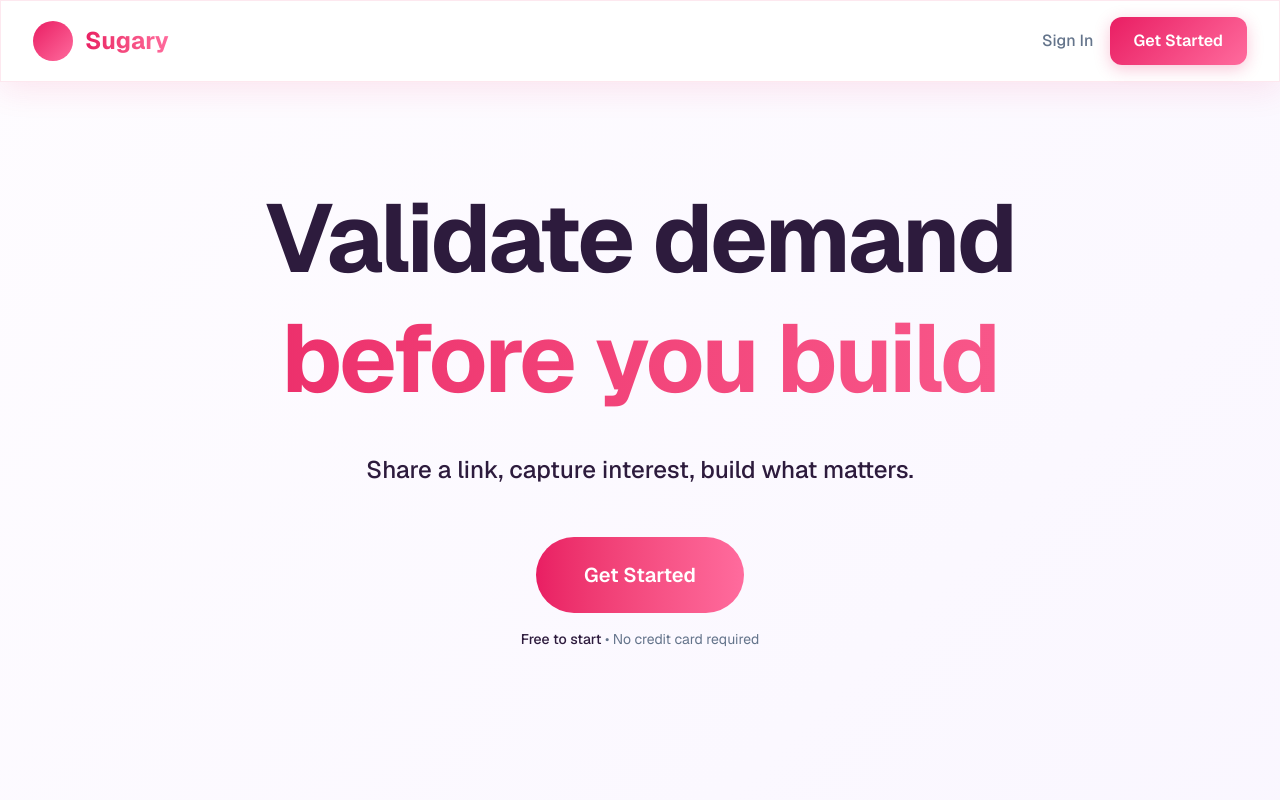
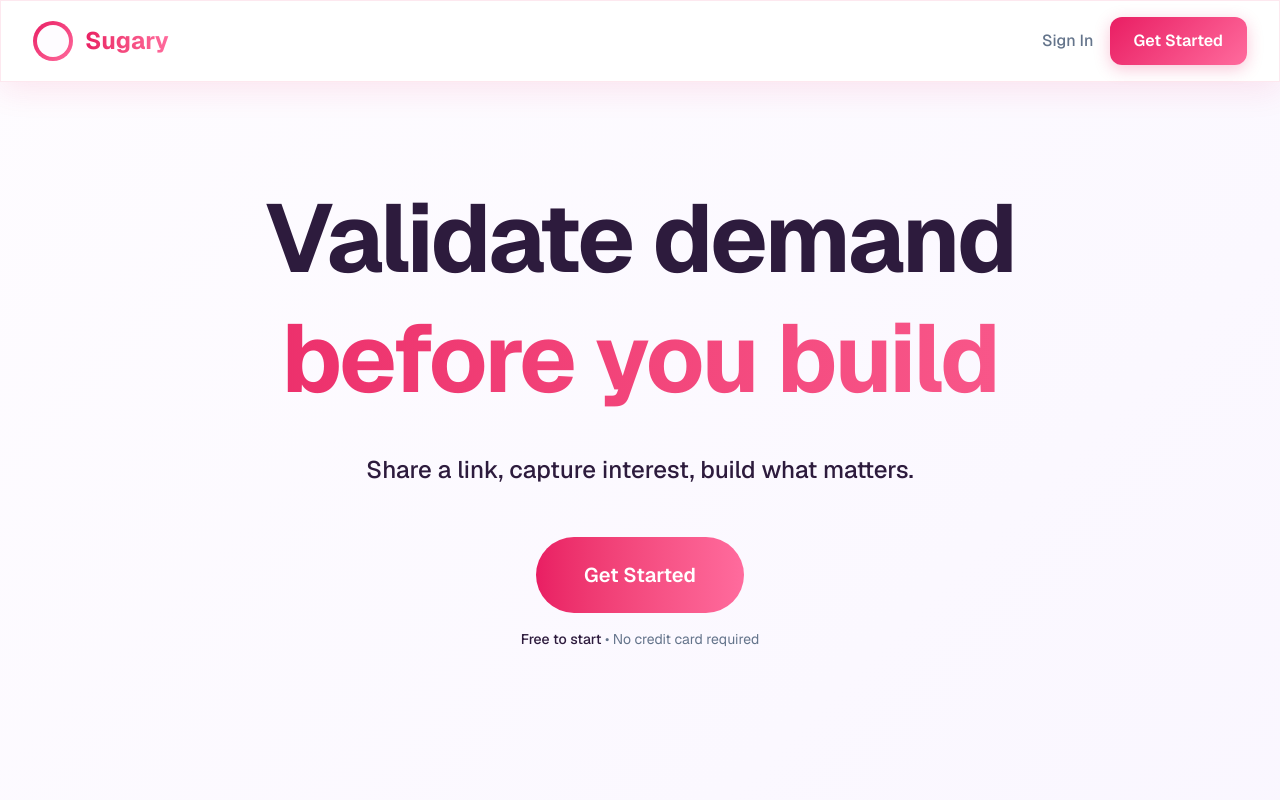
Before and after one commit to erichasinternet/sugary, a Next.js app: page / in a window 1280 px wide. Shown: the top 800 px of the page. Built offline with nearby package versions, Linux system fonts and the light colour scheme; no server answers; what @convex-dev/auth would draw is missing.

Commit message:
Update logo
Added an inner div to the logo for better background layering and padding. This enhances the visual appearance and ensures the background color is rendered correctly.

```diff
--- a/app/components/SugaryLogo.tsx
+++ b/app/components/SugaryLogo.tsx
@@ -28,9 +28,11 @@ export default function SugaryLogo({
   const content = (
     <div className={`flex items-center space-x-3 ${className}`}>
       <div
-        className={`${logoSizes[size]} rounded-full`}
+        className={`${logoSizes[size]} rounded-full p-1`}
         style={{ background: 'var(--gradient-primary)' }}
-      />
+      >
+        <div className="w-full h-full rounded-full bg-background"></div>
+      </div>
       {showText && (
         <span className={`${textSizes[size]} font-bold bg-gradient-to-r from-primary to-secondary bg-clip-text text-transparent`}>
           Sugary
```
